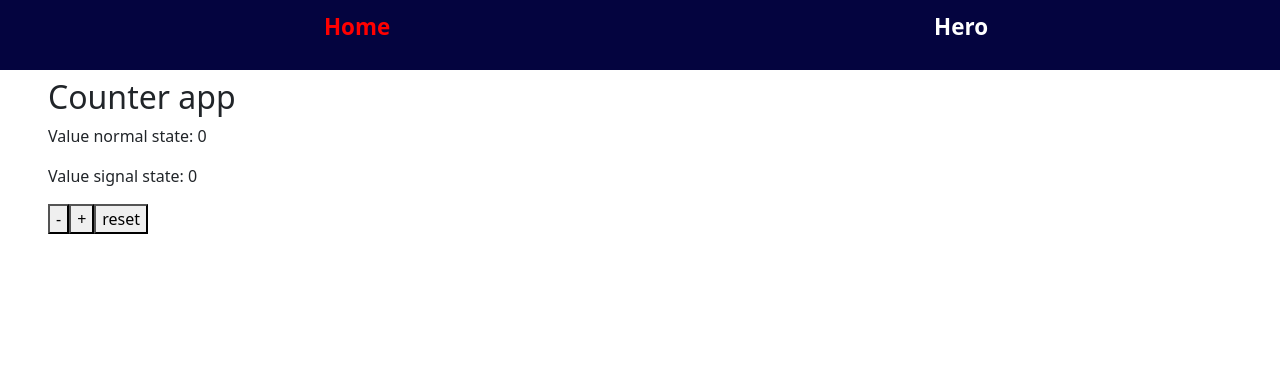
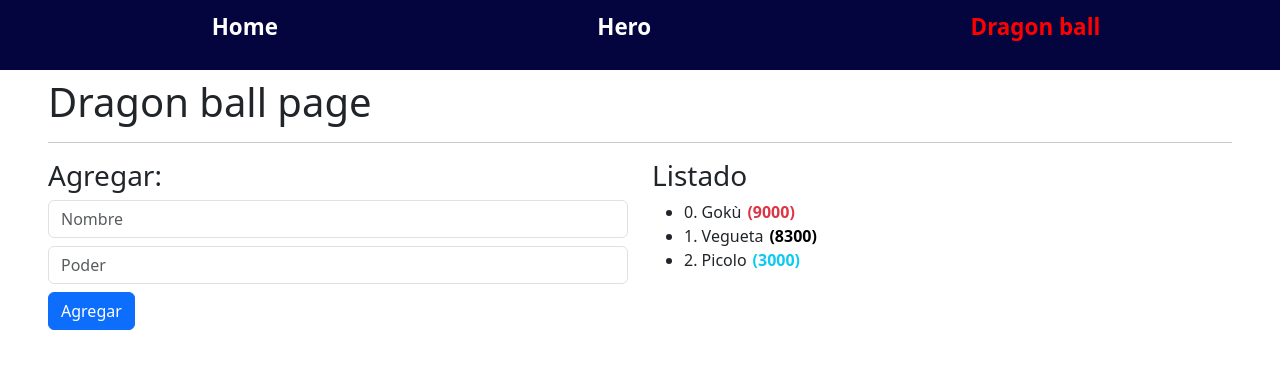
Before and after one commit to DevArthuro/angular-advance, an Angular app in the folder 4.counter-with-signals/: page /dragonball in a window 1280 px wide. Before the commit this address led to /. Shown: the top 368 px of the page. Built offline with nearby package versions, Linux system fonts and the light colour scheme.

Commit message:
feat: add dragon ball component and route

```diff
--- a/4.counter-with-signals/src/app/app.routes.ts
+++ b/4.counter-with-signals/src/app/app.routes.ts
@@ -1,6 +1,7 @@
 import { Routes } from '@angular/router';
 import { CounterComponent } from './pages/counter/counter.component';
 import HeroComponent from './pages/hero/hero.component';
+import { DragonBallComponent } from './pages/dragon-ball/dragon-ball.component';
 
 export const routes: Routes = [
     {
@@ -12,6 +13,10 @@
         component: HeroComponent
     },
     {
+        path: "dragonball",
+        component: DragonBallComponent
+    },
+    {
         path: "**",
         redirectTo: ""
     }
--- a/4.counter-with-signals/src/app/components/shared/navbar/navbar.component.html
+++ b/4.counter-with-signals/src/app/components/shared/navbar/navbar.component.html
@@ -6,5 +6,8 @@
         <li class="navbar__list--link">
             <a routerLink="hero" routerLinkActive="active" [routerLinkActiveOptions]="{exact: true}">Hero</a>
         </li>
+        <li class="navbar__list--link">
+            <a routerLink="dragonball" routerLinkActive="active" [routerLinkActiveOptions]="{exact: true}">Dragon ball</a>
+        </li>
     </ul>
 </nav>
--- /dev/null
+++ b/4.counter-with-signals/src/app/pages/dragon-ball/dragon-ball.component.html
@@ -0,0 +1,24 @@
+<h1>Dragon ball page</h1>
+<hr>
+
+<section class="row">
+    <div class="col-12 col-sm-6">
+        <h3>Agregar: </h3>
+        <input type="text" class="form-control" placeholder="Nombre">
+        <input type="number" class="form-control mt-2" placeholder="Poder">
+
+        <button class="mt-2 btn btn-primary">Agregar</button>
+    </div>
+
+    <div class="col-12 col-sm-6">
+        <h3>Listado</h3>
+        <ul>
+            @for (character of characters(); track character.id; let idx = $index) {
+                <li>
+                    <span>{{idx}}. {{character.name}}</span>
+                    <span class="power" [class.text-danger]="character.power > 8500" [class.text-info]="character.power < 8000">({{character.power}})</span>
+                </li>
+            }
+        </ul>
+    </div>
+</section>
--- /dev/null
+++ b/4.counter-with-signals/src/app/pages/dragon-ball/dragon-ball.component.scss
@@ -0,0 +1,9 @@
+.power {
+    color: black;
+    font-weight: bolder;
+    margin-left: 6px;
+}
+
+.super-power {
+    color: red;
+}
--- /dev/null
+++ b/4.counter-with-signals/src/app/pages/dragon-ball/dragon-ball.component.ts
@@ -0,0 +1,26 @@
+import { Component, OnInit, signal } from '@angular/core';
+
+interface Character {
+  id: number;
+  name: string;
+  power: number;
+}
+
+@Component({
+  selector: 'app-dragon-ball',
+  imports: [],
+  templateUrl: './dragon-ball.component.html',
+  styleUrl: './dragon-ball.component.scss'
+})
+export class DragonBallComponent implements OnInit{
+  characters = signal<Character[]>([])
+
+  ngOnInit(): void {
+      this.characters.update((value) => [
+        ...value,
+        { id: 0, name: 'Gokù', power: 9000 },
+        { id: 0, name: 'Vegueta', power: 8300 },
+        { id: 0, name: 'Picolo', power: 3000 },
+      ]);
+  }
+}
```
